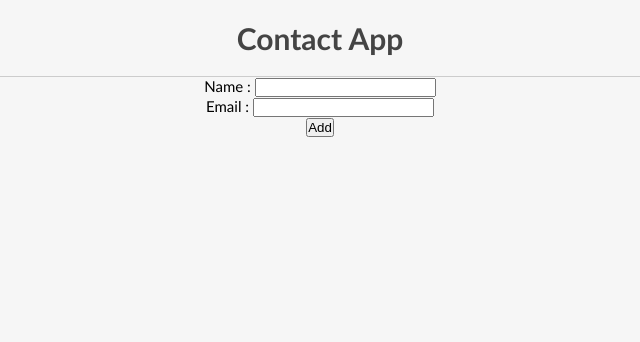
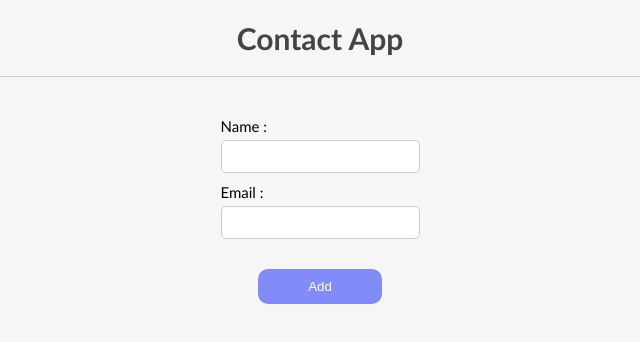
Before and after one commit to sepidehbiglarizadeh/ContactList-App, a React (Create React App) app: page / in a window 1280 px wide. Shown: the top 342 px of the page, without its empty margins (320-960 px from the left). Built offline with nearby package versions, Linux system fonts and the light colour scheme.

Commit message:
styles added to AddContact component

```diff
--- a/src/components/AddContact/AddContact.js
+++ b/src/components/AddContact/AddContact.js
@@ -1,4 +1,5 @@
 import { useState } from "react";
+import styles from "./AddContact.module.css";
 
 const AddContact = ({ addContactHandler }) => {
   const [contact, setContact] = useState({ name: "", email: "" });
@@ -19,7 +20,7 @@ const AddContact = ({ addContactHandler }) => {
 
   return (
     <form onSubmit={submitForm}>
-      <div>
+      <div className={styles.formControl}>
         <label>Name : </label>
         <input
           type="text"
@@ -28,7 +29,7 @@ const AddContact = ({ addContactHandler }) => {
           onChange={changeHandler}
         />
       </div>
-      <div>
+      <div className={styles.formControl}>
         <label>Email : </label>
         <input
           type="text"
--- /dev/null
+++ b/src/components/AddContact/AddContact.module.css
@@ -0,0 +1,39 @@
+form {
+    display: flex;
+    flex-direction: column;
+    align-items: center;
+    padding: 4rem 0;
+}
+
+.formControl{
+    display: flex;
+    flex-direction: column;
+    align-items: flex-start;
+}
+
+.formControl input{
+    margin-bottom: 1rem;
+    border: 1px solid #ccc;
+    outline: none;
+    border-radius: 5px;
+    padding: 0.8rem 1rem;
+}
+
+.formControl input:focus{
+    border: 2px solid #818cf8;
+}
+
+.formControl label{
+    margin-bottom: 0.5rem;
+}
+
+form button{
+    border: none;
+    outline: none;
+    padding: 1rem 5rem;
+    background-color: #818cf8;
+    color: #fff;
+    border-radius: 10px;
+    cursor: pointer;
+    margin-top: 2rem;
+}
```
